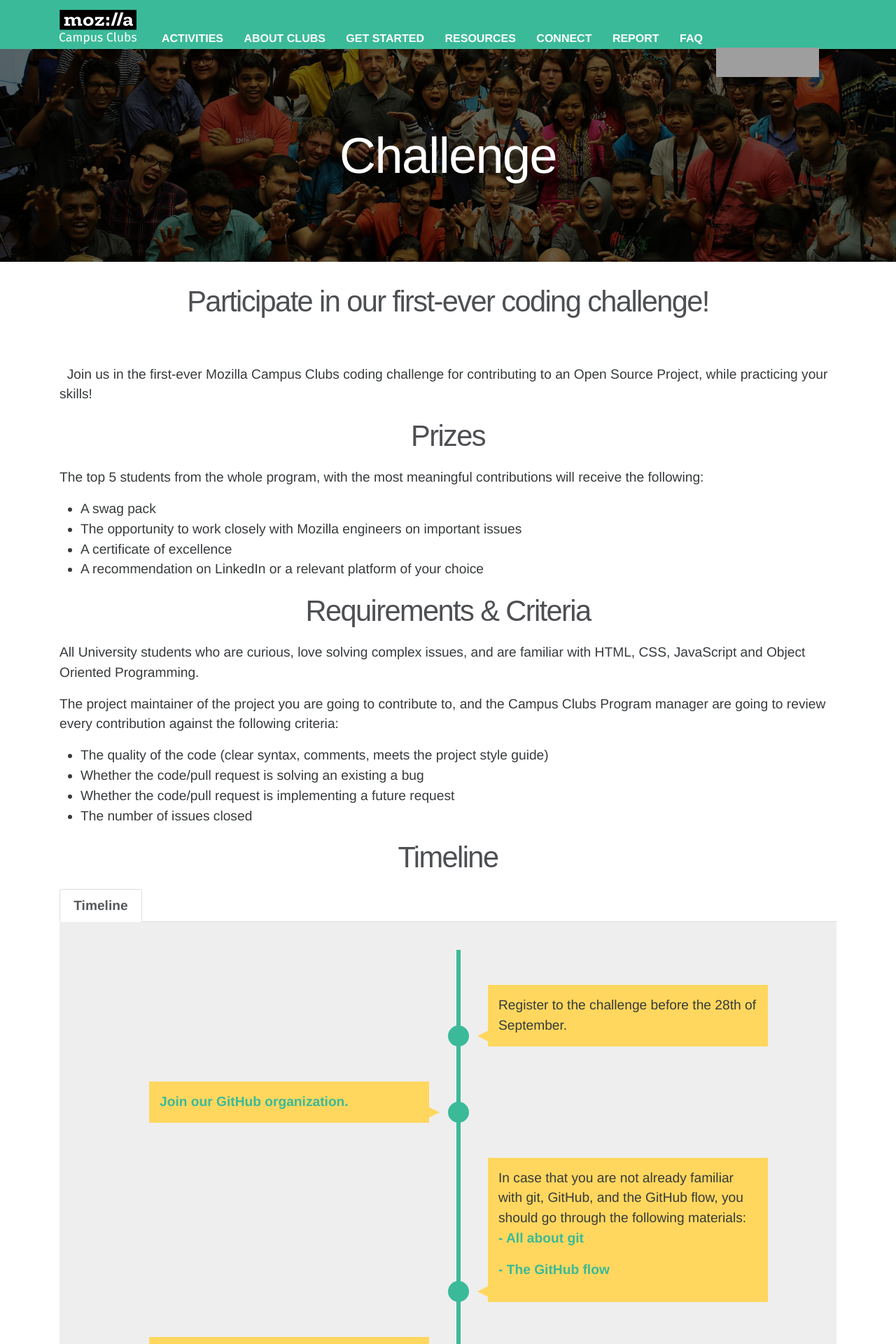
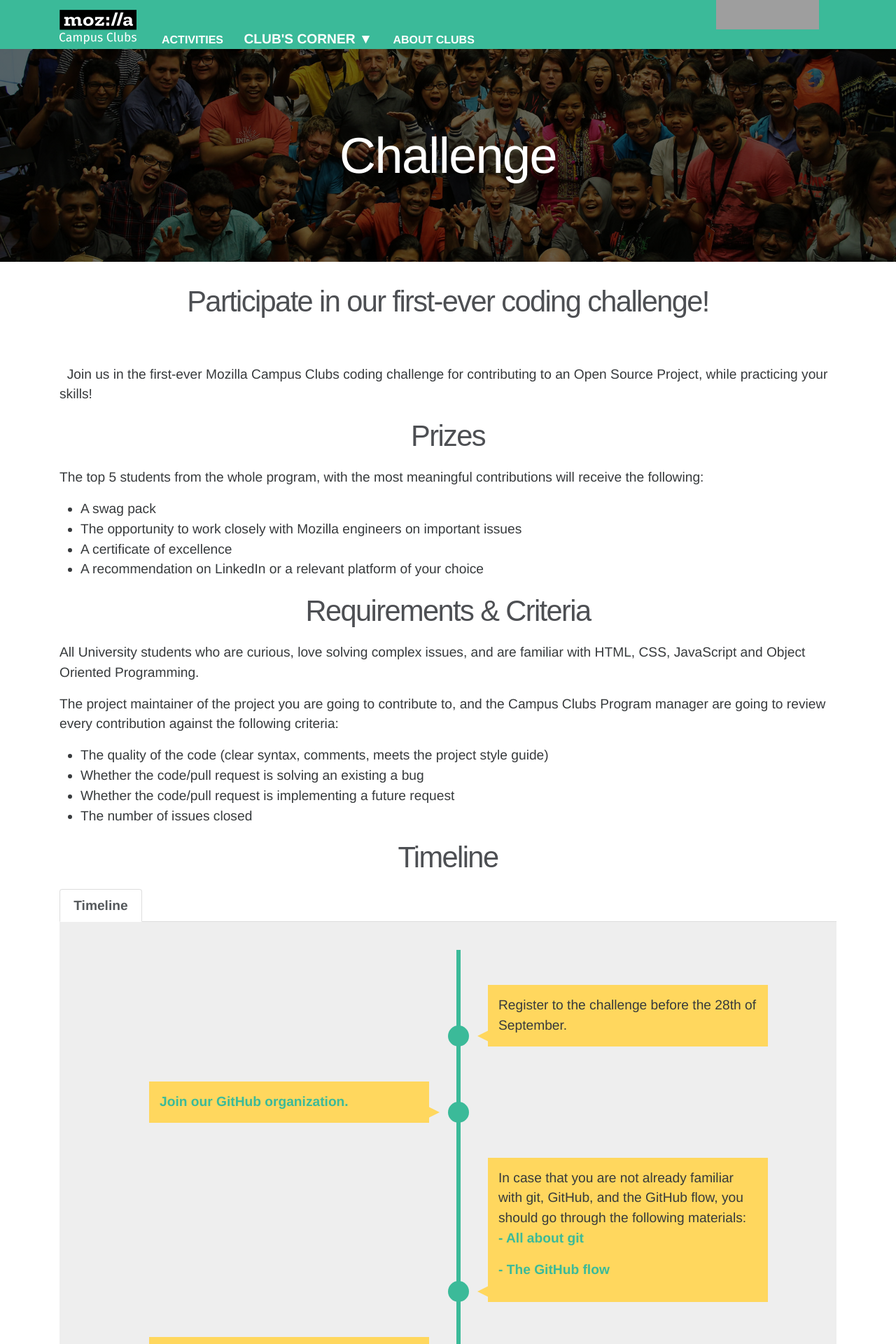
Before and after one commit to mozilla/mozilla-campus-clubs, a Jekyll site: the page built from _pages/challenge.md, in a window 1280 px wide. Shown: the top 1920 px of the page at 70% size. Built offline with Jekyll 4.4.1, drawn with Linux system fonts in a browser that asks for light colours; some web fonts are replaced; grey boxes are pictures that could not be loaded.

Commit message:
Update header

```diff
--- a/_includes/header.html
+++ b/_includes/header.html
@@ -9,12 +9,17 @@
       </button>
       <div class="collapse navbar-toggleable-md" id="exCollapsingNavbar">
         <a class="nav-link" href="/activities/">Activities</a>
+       <div class="dropdown d-inline">
+          <a class="nav-link" type="button">Club's Corner &#9660</a>
+          <div class="dropdown-menu" style="background-color:#3BBA99;">
+            <a class="nav-link dropdown-item" href="/get-started/">Get Started</a>
+            <a class="nav-link dropdown-item" href="/resources/">Resources</a>
+            <a class="nav-link dropdown-item" href="/connect/">Connect</a>
+            <a class="nav-link dropdown-item" href="/report/#">Report</a>
+            <a class="nav-link dropdown-item" href="/faq/">FAQ</a>
+          </div>
+       </div>
         <a class="nav-link" href="/about/">About Clubs</a>
-        <a class="nav-link" href="/get-started/">Get Started</a>
-        <a class="nav-link" href="/resources/">Resources</a>
-        <a class="nav-link" href="/connect/">Connect</a>
-        <a class="nav-link" href="/report/#">Report</a>
-        <a class="nav-link" href="/faq/">FAQ</a>
       </div>
 
       <div id="tabzilla" class="hidden-lg-down">
--- a/static/css/app.css
+++ b/static/css/app.css
@@ -146,6 +146,14 @@ nav a:hover {
 .navbar-toggler {
     float: right;
     margin-top: 20px;
+}
+
+.dropdown:hover>.dropdown-menu {
+    display: inline-block;
+}
+
+.dropdown-item:hover>.dropdown-menu {
+    display: inline-block;
 }
 
 @media all and (min-width: 992px) {
```
